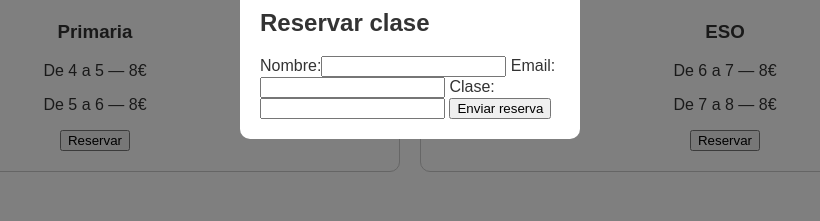
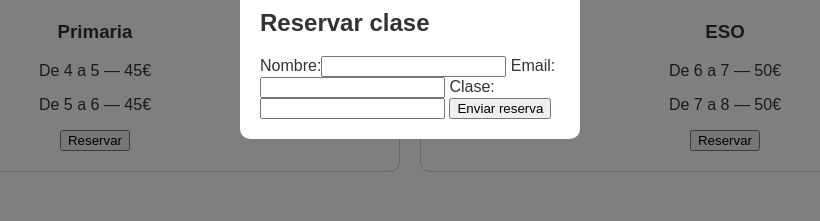
Before and after one commit to AlejandroJuega/Maika-rubio-pedagogia-, a plain HTML site: page index.html in a window 1280 px wide. Shown: the part 346-567 px from the top of the page, 230-1050 px from the left. Drawn offline with Linux system fonts and the light colour scheme.

Commit message:
Update index.html

```diff
--- a/index.html
+++ b/index.html
@@ -30,14 +30,14 @@
     <div class="class-grid">
       <div class="class-card">
         <h3>Primaria</h3>
-        <p>De 4 a 5 — 8€</p>
-        <p>De 5 a 6 — 8€</p>
+        <p>De 4 a 5 — 45€</p>
+        <p>De 5 a 6 — 45€</p>
         <button onclick="openForm('Primaria')">Reservar</button>
       </div>
       <div class="class-card">
         <h3>ESO</h3>
-        <p>De 6 a 7 — 8€</p>
-        <p>De 7 a 8 — 8€</p>
+        <p>De 6 a 7 — 50€</p>
+        <p>De 7 a 8 — 50€</p>
         <button onclick="openForm('ESO')">Reservar</button>
       </div>
     </div>
```
